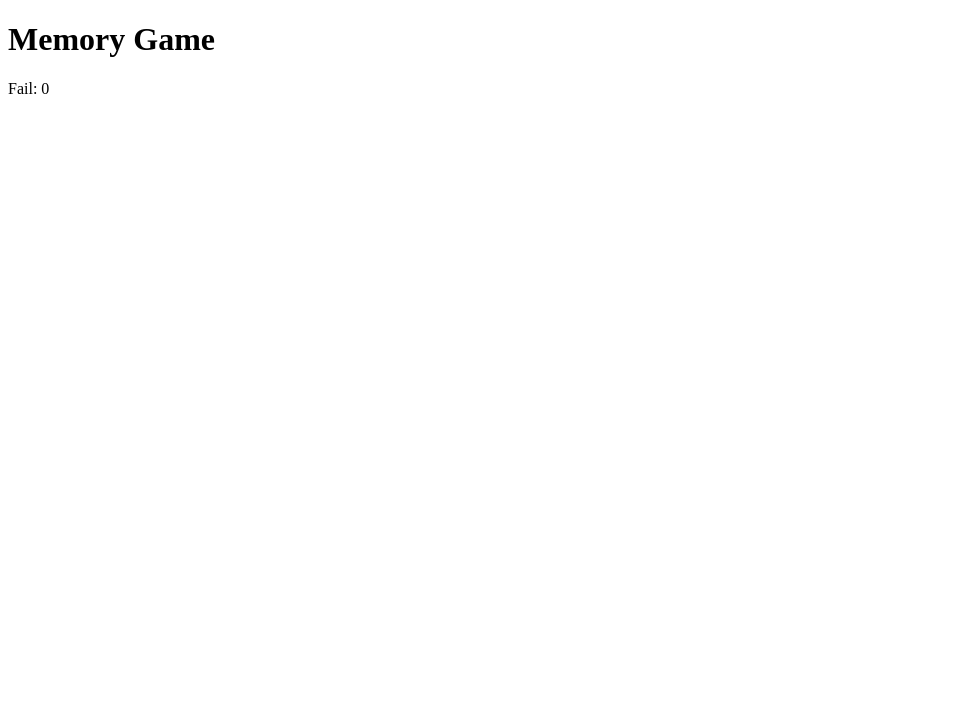
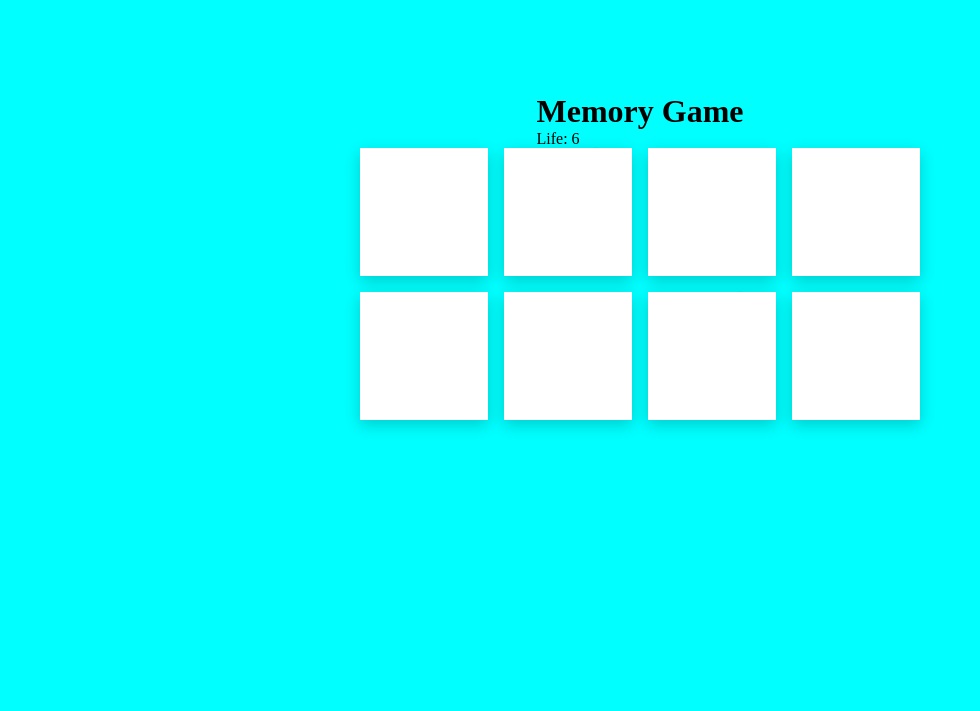
Before and after one commit to moussatougri/Simple-Memory-Game, a plain HTML site: page index.html in a window 1280 px wide. Shown: the whole page, without its empty margins (0-980 px from the left). Drawn offline with Linux system fonts and the light colour scheme.

Commit message:
create Memory card

```diff
--- a/index.html
+++ b/index.html
@@ -10,11 +10,9 @@
   <body>
     <header>
       <h1>Memory Game</h1>
-      <p>Fail: 0</p>
+      <p class="player-lives-count">Life: 6</p>
     </header>
-    <main>
-      <div class="grid-container"></div>
-    </main>
+    <section></section>
     <script src="script.js"></script>
   </body>
 </html>
--- a/script.js
+++ b/script.js
@@ -1,5 +1,7 @@
 //Selectoren
-const gridContainer = document.querySelector(".grid-container");
+const section = document.querySelector("section");
+const playersLifeCount = document.querySelector(".player-lives-count");
+const playersLife = 6;
 
 //Memory Images
 const memoryCard = () => [
@@ -36,4 +38,31 @@ const randomMemoryCard = () => {
   return cardData;
 };
 
-randomMemoryCard();
+//Card Generator
+const cardGenerator = () => {
+  const cardData = randomMemoryCard();
+
+  //render card
+  cardData.forEach(function (img) {
+    const gridContainer = document.createElement("div");
+    gridContainer.classList.add("grid-container");
+
+    const images = document.createElement("img");
+    images.classList.add("item");
+
+    const gridItem = document.createElement("div");
+    gridItem.classList.add("grid-item");
+
+    images.src = img.imagesSrc;
+
+    //appendChild items
+    section.appendChild(gridContainer);
+    gridContainer.appendChild(images);
+    gridContainer.appendChild(gridItem);
+
+    gridContainer.addEventListener("click", (e) => {
+      gridContainer.classList.toggle("toggle-card");
+    });
+  });
+};
+cardGenerator();
--- a/style.css
+++ b/style.css
@@ -1,14 +1,45 @@
-.grid-container {
-  display: grid;
-  grid-template-columns: auto auto auto auto;
-  gap: 10px;
+* {
+  margin: 0;
+  padding: 0;
+  box-sizing: border-box;
 }
 
-/* Create four equal columns that sits next to each other */
+body {
+  height: 100vh;
+  display: flex;
+  justify-content: center;
+  align-items: center;
+  flex-direction: column;
+  background-color: aqua;
+}
 
-.grid-item .item {
-  margin-top: 8px;
-  height: 20rem;
-  vertical-align: middle;
+section {
+  display: grid;
+  grid-template-columns: repeat(4, 8rem);
+  grid-template-rows: repeat(4, 8rem);
+  grid-gap: 1rem;
+  perspective: 800px;
+}
+
+.grid-container {
+  position: relative;
+  transform-style: preserve-3d;
+  transition: all 2s cubic-bezier(0.175, 0.885, 0.32, 1.275);
+  box-shadow: rgba(0, 0, 0, 0.2) 0px 5px 15px;
+}
+
+.grid-item,
+.item {
+  height: 100%;
   width: 100%;
+  position: absolute;
 }
+
+.grid-item {
+  background: white;
+  backface-visibility: hidden;
+}
+
+.toggle-card {
+  transform: rotateY(180deg);
+}
```
